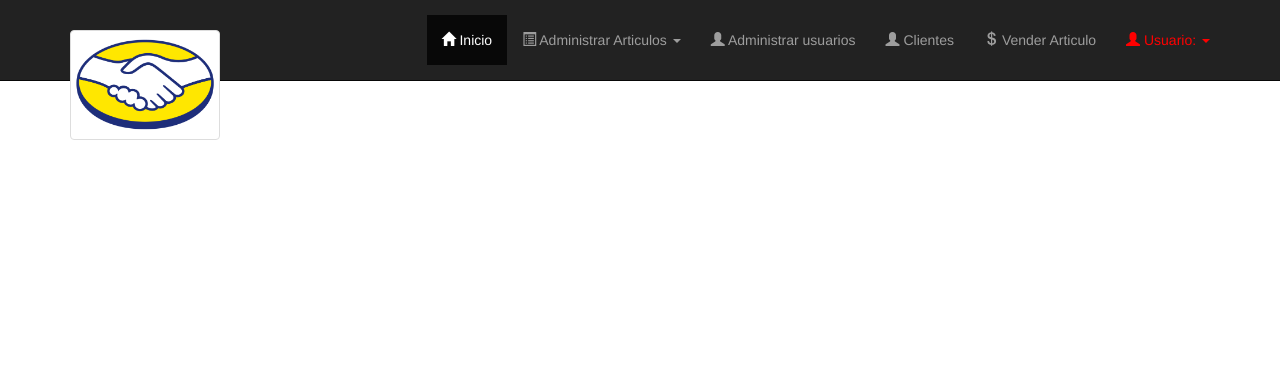
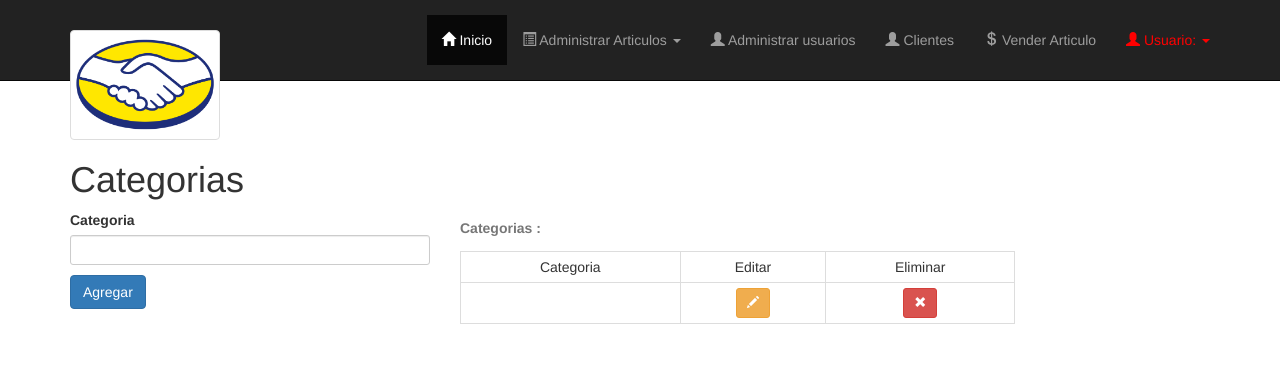
Before and after one commit to leonardowiesner/firstphpcrud, a PHP site: page /vistas/categorias.php in a window 1280 px wide. Shown: the top 381 px of the page. Run offline with PHP 8.4, Linux system fonts and the light colour scheme; the visitor is signed in with stand-in values (Sample User, id 1); some libraries are stand-ins or nearby versions.

Commit message:
addcategorias

```diff
--- a/vistas/categorias.php
+++ b/vistas/categorias.php
@@ -1,20 +1,147 @@
 <?php
 session_start();
-
 if(isset($_SESSION['usuario'])){
 
+	?>
 
-?>
-<?php require_once "menu.php"; ?>
+
 	<!DOCTYPE html>
 	<html>
 	<head>
 		<title>categorias</title>
+		<?php require_once "menu.php"; ?>
 	</head>
 	<body>
 
+		<div class="container">
+			<h1>Categorias</h1>
+			<div class="row">
+				<div class="col-sm-4">
+					<form id="frmCategorias">
+						<label>Categoria</label>
+						<input type="text" class="form-control input-sm" name="categoria" id="categoria">
+						<p></p>
+						<span class="btn btn-primary" id="btnAgregaCategoria">Agregar</span>
+					</form>
+				</div>
+				<div class="col-sm-6">
+					<div id="tablaCategoriaLoad"></div>
+				</div>
+			</div>
+		</div>
+
+		<!-- Button trigger modal -->
+
+		<!-- Modal -->
+		<div class="modal fade" id="actualizaCategoria" tabindex="-1" role="dialog" aria-labelledby="myModalLabel">
+			<div class="modal-dialog modal-sm" role="document">
+				<div class="modal-content">
+					<div class="modal-header">
+						<button type="button" class="close" data-dismiss="modal" aria-label="Close"><span aria-hidden="true">&times;</span></button>
+						<h4 class="modal-title" id="myModalLabel">Actualiza categorias</h4>
+					</div>
+					<div class="modal-body">
+						<form id="frmCategoriaU">
+							<input type="text" hidden="" id="idcategoria" name="idcategoria">
+							<label>Categoria</label>
+							<input type="text" id="categoriaU" name="categoriaU" class="form-control input-sm">
+						</form>
+
+
+					</div>
+					<div class="modal-footer">
+						<button type="button" id="btnActualizaCategoria" class="btn btn-warning" data-dismiss="modal">Guardar</button>
+
+					</div>
+				</div>
+			</div>
+		</div>
+
 	</body>
 	</html>
+	<script type="text/javascript">
+		$(document).ready(function(){
+
+			$('#tablaCategoriaLoad').load("categorias/tablaCategorias.php");
+
+			$('#btnAgregaCategoria').click(function(){
+
+				vacios=validarFormVacio('frmCategorias');
+
+				if(vacios > 0){
+					alertify.alert("Debes llenar todos los campos!!");
+					return false;
+				}
+
+				datos=$('#frmCategorias').serialize();
+				$.ajax({
+					type:"POST",
+					data:datos,
+					url:"../procesos/categorias/agregaCategoria.php",
+					success:function(r){
+						if(r==1){
+					//esta linea nos permite limpiar el formulario al insetar un registro
+					$('#frmCategorias')[0].reset();
+
+					$('#tablaCategoriaLoad').load("categorias/tablaCategorias.php");
+					alertify.success("Categoria agregada con exito :D");
+				}else{
+					alertify.error("No se pudo agregar categoria");
+				}
+			}
+		});
+			});
+		});
+	</script>
+
+	<script type="text/javascript">
+		$(document).ready(function(){
+			$('#btnActualizaCategoria').click(function(){
+
+				datos=$('#frmCategoriaU').serialize();
+				$.ajax({
+					type:"POST",
+					data:datos,
+					url:"../procesos/categorias/actualizaCategoria.php",
+					success:function(r){
+						if(r==1){
+							$('#tablaCategoriaLoad').load("categorias/tablaCategorias.php");
+							alertify.success("Actualizado con exito :)");
+						}else{
+							alertify.error("no se pudo actaulizar :(");
+						}
+					}
+				});
+			});
+		});
+	</script>
+
+	<script type="text/javascript">
+		function agregaDato(idCategoria,categoria){
+			$('#idcategoria').val(idCategoria);
+			$('#categoriaU').val(categoria);
+		}
+
+		function eliminaCategoria(idcategoria){
+			alertify.confirm('¿Desea eliminar esta categoria?', function(){
+				$.ajax({
+					type:"POST",
+					data:"idcategoria=" + idcategoria,
+					url:"../procesos/categorias/eliminarCategoria.php",
+					success:function(r){
+						if(r==1){
+							$('#tablaCategoriaLoad').load("categorias/tablaCategorias.php");
+							alertify.success("Eliminado con exito!!");
+						}else{
+							alertify.error("No se pudo eliminar :(");
+						}
+					}
+				});
+			}, function(){
+				alertify.error('Cancelo !')
+			});
+		}
+	</script>
 	<?php
 }else{
 	header("location:../index.php");
--- /dev/null
+++ b/vistas/categorias/tablaCategorias.php
@@ -0,0 +1,21 @@
+<table class= "table table-hover table-condensed table-bordered" style="text-align: center;">
+    <caption> <label>Categorias :</label> </caption>
+<tr>
+        <td>Categoria</td>
+        <td>Editar</td>
+        <td>Eliminar</td>
+    </tr>
+    <tr>
+        <td></td>
+        <td>
+            <span class="btn btn-warning btn-sm">
+            <span class="glyphicon glyphicon-pencil"</span>
+            </span>
+        </td>
+        <td>
+        <span class="btn btn-danger btn-sm">
+            <span class="glyphicon glyphicon-remove"</span>
+        </span>
+        </td>
+    </tr>
+</table>
--- a/vistas/dependencias.php
+++ b/vistas/dependencias.php
@@ -1,3 +1,5 @@
+<meta charset="utf-8">
+<meta name="viewport" content="width=device-width, initial-scale=1, maximum-scale=1, user-scalable=no">
 <link rel="stylesheet" type="text/css" href="../librerias/alertifyjs/css/
 alertify.css">
 <link rel="stylesheet" type="text/css" href="../librerias/alertifyjs/css/
@@ -9,6 +11,7 @@ select2.css">
 <link rel="stylesheet" type="text/css" href="../css/menu.css">
 
 <script src="../librerias/jquery-3.2.1.min.js"></script>
-<script src="../librerias/alertify.js"></script>
+<script src="../librerias/alertifyjs/alertify.js"></script>
 <script src="../librerias/bootstrap/js/bootstrap.js"></script>
 <script src="../librerias/select2/js/select2.js"></script>
+<script src="../js/funciones.js"></script>
```
Also changed, not shown: procesos/categorias/agregaCategoria.php (added). Lines whose indentation alone changed are shown as unchanged.
